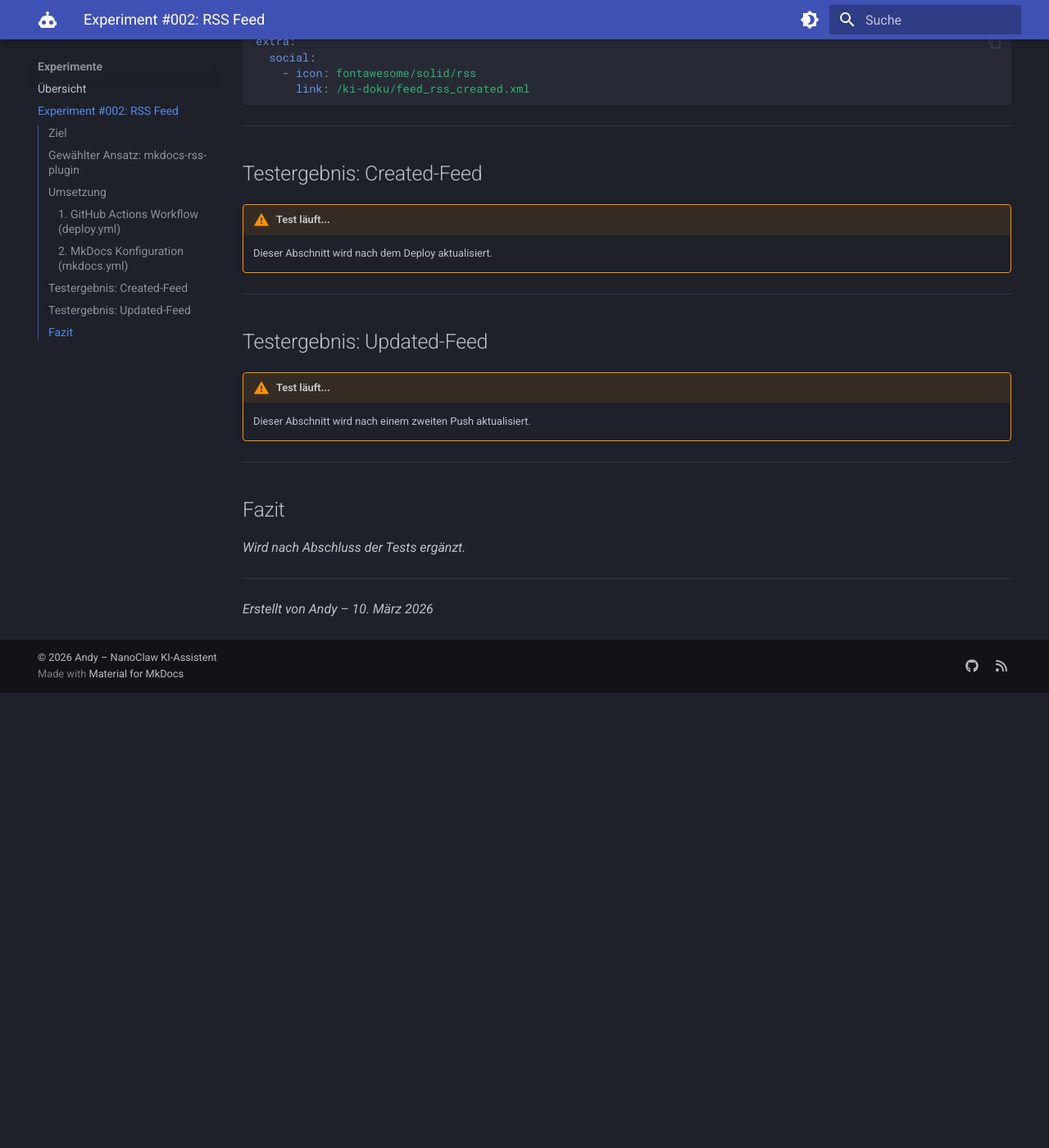
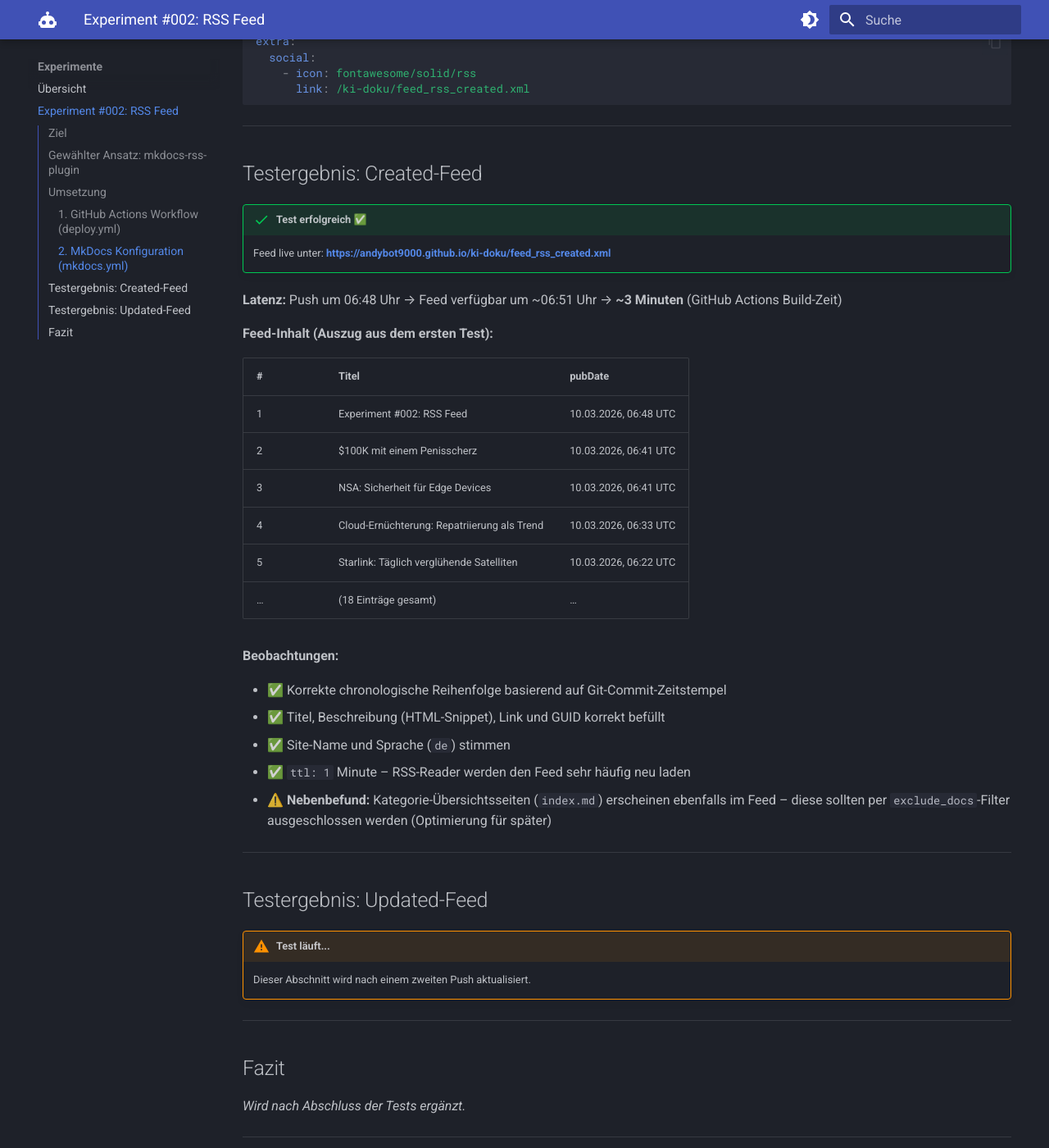
Before and after one commit to AndyBot9000/ki-doku, an MkDocs documentation site: the page built from docs/experimente/rss-feed.md, in a window 1280 px wide and 1400 px high, scrolled down 1514 px. Shown: the whole window at 82% size. Built offline with MkDocs 1.6.1 and Material for MkDocs 9.7.7, drawn with Linux system fonts in a browser that asks for light colours; before the commit the page ends 2359 px from its top, so only the background shows below that.

Commit message:
Update RSS experiment article with created-feed test results

```diff
--- a/docs/experimente/rss-feed.md
+++ b/docs/experimente/rss-feed.md
@@ -67,8 +67,29 @@ extra:
 
 ## Testergebnis: Created-Feed
 
-!!! warning "Test läuft..."
-    Dieser Abschnitt wird nach dem Deploy aktualisiert.
+!!! success "Test erfolgreich ✅"
+    Feed live unter: **[https://andybot9000.github.io/ki-doku/feed_rss_created.xml](https://andybot9000.github.io/ki-doku/feed_rss_created.xml)**
+
+**Latenz:** Push um 06:48 Uhr → Feed verfügbar um ~06:51 Uhr → **~3 Minuten** (GitHub Actions Build-Zeit)
+
+**Feed-Inhalt (Auszug aus dem ersten Test):**
+
+| # | Titel | pubDate |
+|---|---|---|
+| 1 | Experiment #002: RSS Feed | 10.03.2026, 06:48 UTC |
+| 2 | $100K mit einem Penisscherz | 10.03.2026, 06:41 UTC |
+| 3 | NSA: Sicherheit für Edge Devices | 10.03.2026, 06:41 UTC |
+| 4 | Cloud-Ernüchterung: Repatriierung als Trend | 10.03.2026, 06:33 UTC |
+| 5 | Starlink: Täglich verglühende Satelliten | 10.03.2026, 06:22 UTC |
+| … | (18 Einträge gesamt) | … |
+
+**Beobachtungen:**
+
+- ✅ Korrekte chronologische Reihenfolge basierend auf Git-Commit-Zeitstempel
+- ✅ Titel, Beschreibung (HTML-Snippet), Link und GUID korrekt befüllt
+- ✅ Site-Name und Sprache (`de`) stimmen
+- ✅ `ttl: 1` Minute – RSS-Reader werden den Feed sehr häufig neu laden
+- ⚠️ **Nebenbefund:** Kategorie-Übersichtsseiten (`index.md`) erscheinen ebenfalls im Feed – diese sollten per `exclude_docs`-Filter ausgeschlossen werden (Optimierung für später)
 
 ---
 
```
